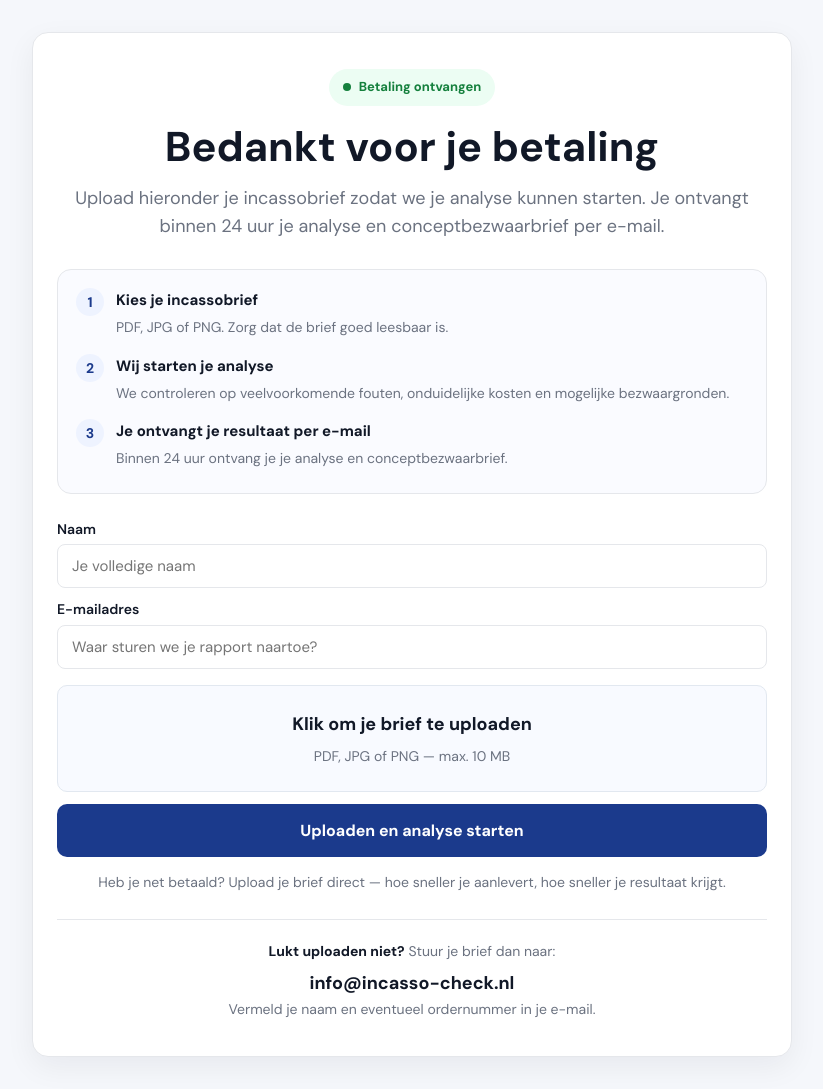
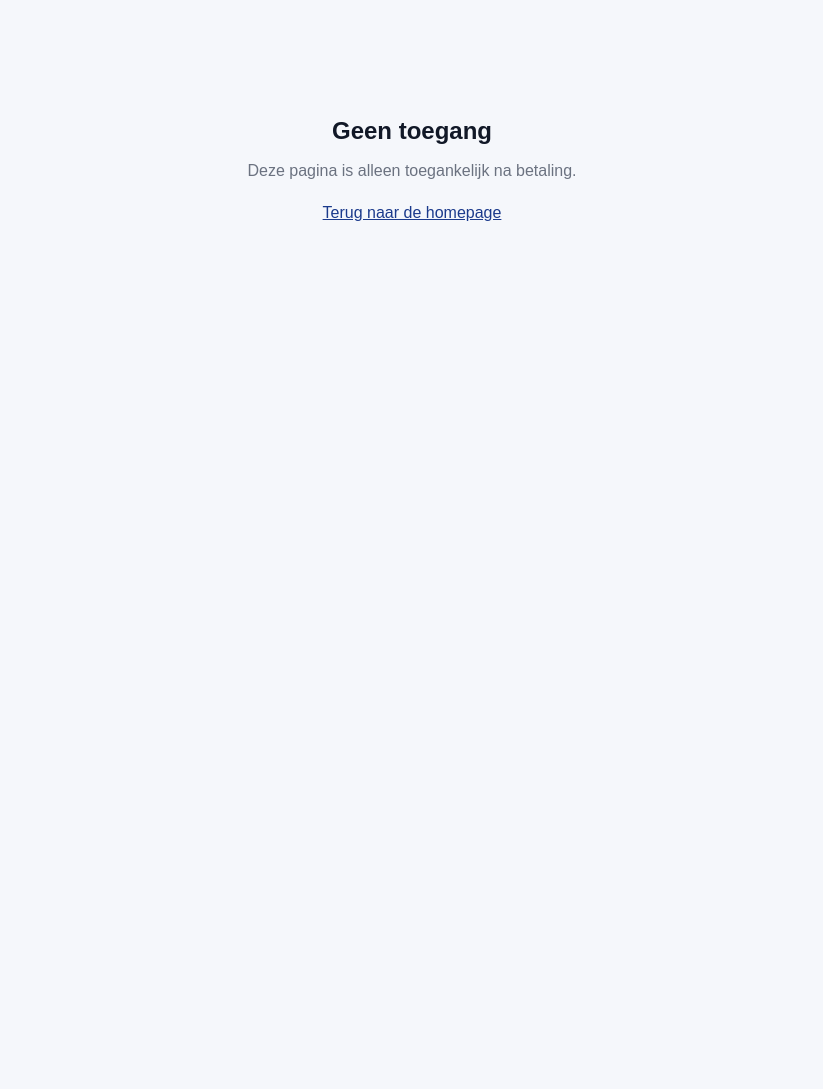
Before and after one commit to DickGroen/INCASSOCHECK, a plain HTML site: page bedankt.html in a window 1280 px wide. Shown: the whole page, without its empty margins (228-1051 px from the left). After the commit the page ends 800 px from the top, so only its background shows below. Drawn offline with Linux system fonts and the light colour scheme.

Commit message:
Add files via upload

```diff
--- a/bedankt.html
+++ b/bedankt.html
@@ -222,6 +222,26 @@
   </style>
 </head>
 <body>
+  <div id="blocked" style="display:none; font-family: sans-serif; text-align:center; padding:80px 20px;">
+    <h2 style="color:#111827;">Geen toegang</h2>
+    <p style="color:#6b7280; margin-top:8px;">Deze pagina is alleen toegankelijk na betaling.</p>
+    <a href="https://incasso-check.nl" style="color:#1b3a8c; margin-top:16px; display:inline-block;">Terug naar de homepage</a>
+  </div>
+
+  <script>
+    (function() {
+      const params = new URLSearchParams(window.location.search);
+      const sid = params.get('session_id');
+      if (!sid || (!sid.startsWith('cs_live_') && !sid.startsWith('cs_test_'))) {
+        document.addEventListener('DOMContentLoaded', function() {
+          document.getElementById('blocked').style.display = 'block';
+          var wrap = document.querySelector('.wrap');
+          if (wrap) wrap.style.display = 'none';
+        });
+      }
+    })();
+  </script>
+
   <div class="wrap">
     <div class="card">
       <div class="badge">
@@ -280,7 +300,7 @@
       </label>
 
       <button class="cta" type="button" id="upload-btn" onclick="startUpload()" style="margin-top:12px;">
-        Uploaden en analyse starten
+        Uploaden en analyse starten →
       </button>
 
       <div id="upload-status" style="display:none; margin-top:14px; padding:12px 14px; border-radius:10px; font-size:14px; font-weight:600; text-align:center;"></div>
@@ -353,12 +373,12 @@
         } else {
           showStatus('Er ging iets mis. Stuur je brief naar info@incasso-check.nl', 'error');
           btn.disabled = false;
-          btn.textContent = 'Uploaden en analyse starten';
+          btn.textContent = 'Uploaden en analyse starten →';
         }
       } catch (err) {
         showStatus('Verbinding mislukt. Stuur je brief naar info@incasso-check.nl', 'error');
         btn.disabled = false;
-        btn.textContent = 'Uploaden en analyse starten';
+        btn.textContent = 'Uploaden en analyse starten →';
       }
     }
 
```
